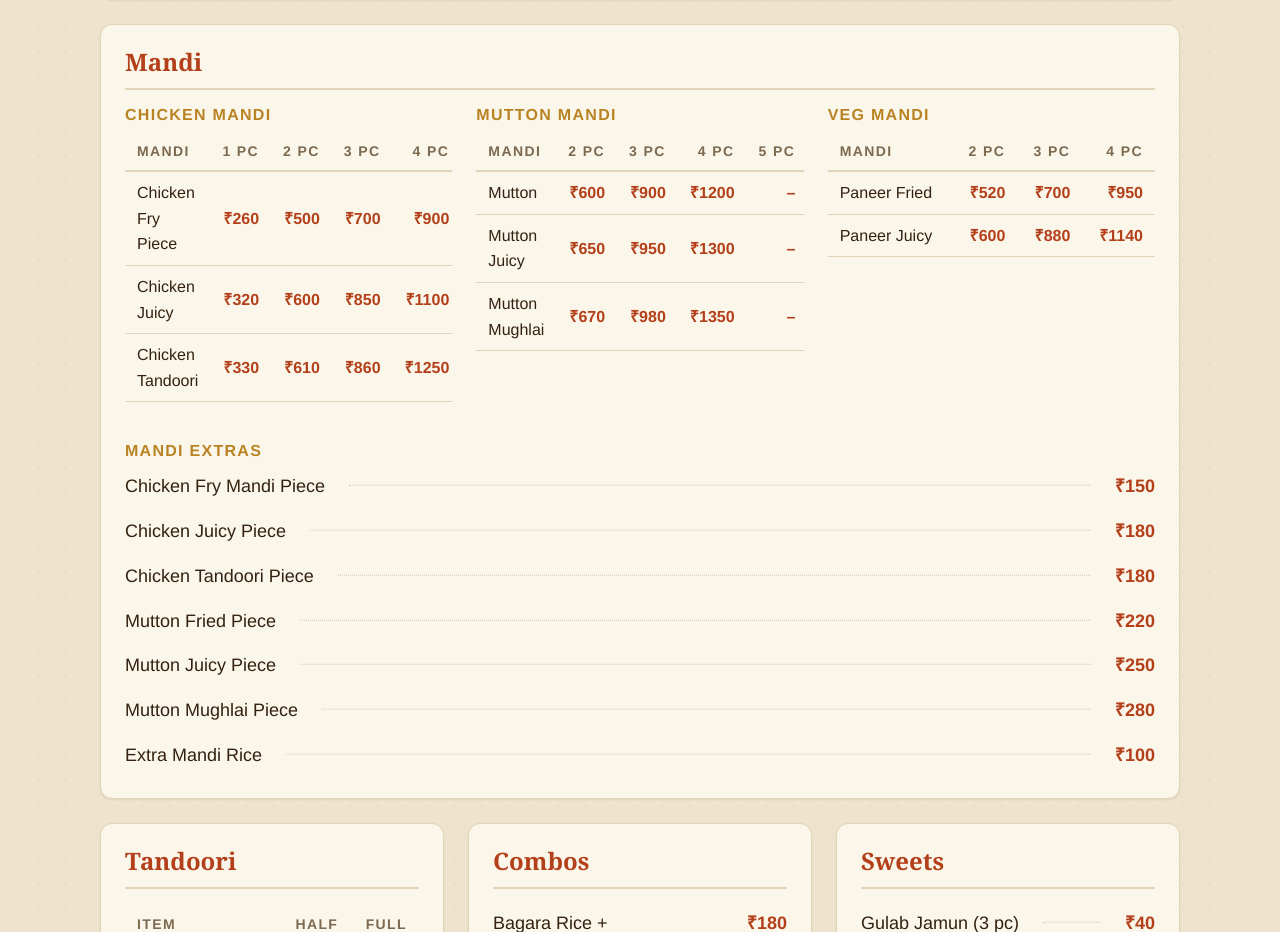
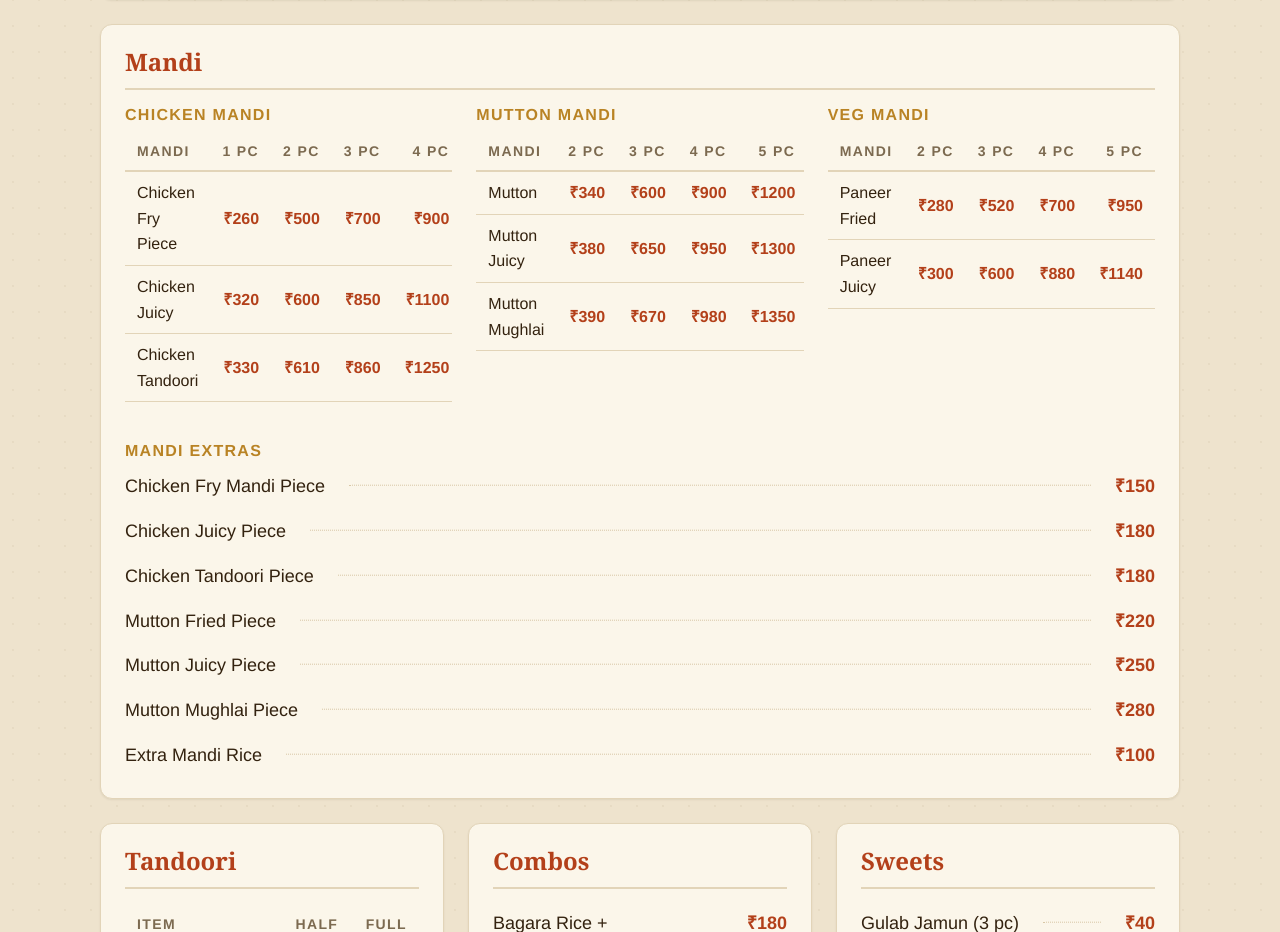
Before and after one commit to telanganavantillu/telangana-vantillu-eturnagaram, a plain HTML site: page index.html in a window 1280 px wide. Shown: the part 5465-6397 px from the top of the page. Drawn offline with Linux system fonts and the light colour scheme; a web font is replaced by a local one.

Commit message:
Update pricing for Mandi

```diff
--- a/index.html
+++ b/index.html
@@ -326,9 +326,9 @@
                     <tr><th scope="col">Mandi</th><th scope="col">2 Pc</th><th scope="col">3 Pc</th><th scope="col">4 Pc</th><th scope="col">5 Pc</th></tr>
                   </thead>
                   <tbody>
-                    <tr><td>Mutton</td><td>₹600</td><td>₹900</td><td>₹1200</td><td>–</td></tr>
-                    <tr><td>Mutton Juicy</td><td>₹650</td><td>₹950</td><td>₹1300</td><td>–</td></tr>
-                    <tr><td>Mutton Mughlai</td><td>₹670</td><td>₹980</td><td>₹1350</td><td>–</td></tr>
+                    <tr><td>Mutton</td><td>₹340</td><td>₹600</td><td>₹900</td><td>₹1200</td></tr>
+                    <tr><td>Mutton Juicy</td><td>₹380</td><td>₹650</td><td>₹950</td><td>₹1300</td></tr>
+                    <tr><td>Mutton Mughlai</td><td>₹390</td><td>₹670</td><td>₹980</td><td>₹1350</td></tr>
                   </tbody>
                 </table>
               </div>
@@ -336,11 +336,11 @@
                 <h4 class="menu__sub">Veg Mandi</h4>
                 <table class="menu-table">
                   <thead>
-                    <tr><th scope="col">Mandi</th><th scope="col">2 Pc</th><th scope="col">3 Pc</th><th scope="col">4 Pc</th></tr>
+                    <tr><th scope="col">Mandi</th><th scope="col">2 Pc</th><th scope="col">3 Pc</th><th scope="col">4 Pc</th><th scope="col">5 Pc</th></tr>
                   </thead>
                   <tbody>
-                    <tr><td>Paneer Fried</td><td>₹520</td><td>₹700</td><td>₹950</td></tr>
-                    <tr><td>Paneer Juicy</td><td>₹600</td><td>₹880</td><td>₹1140</td></tr>
+                    <tr><td>Paneer Fried</td><td>₹280</td><td>₹520</td><td>₹700</td><td>₹950</td></tr>
+                    <tr><td>Paneer Juicy</td><td>₹300</td><td>₹600</td><td>₹880</td><td>₹1140</td></tr>
                   </tbody>
                 </table>
               </div>
```
